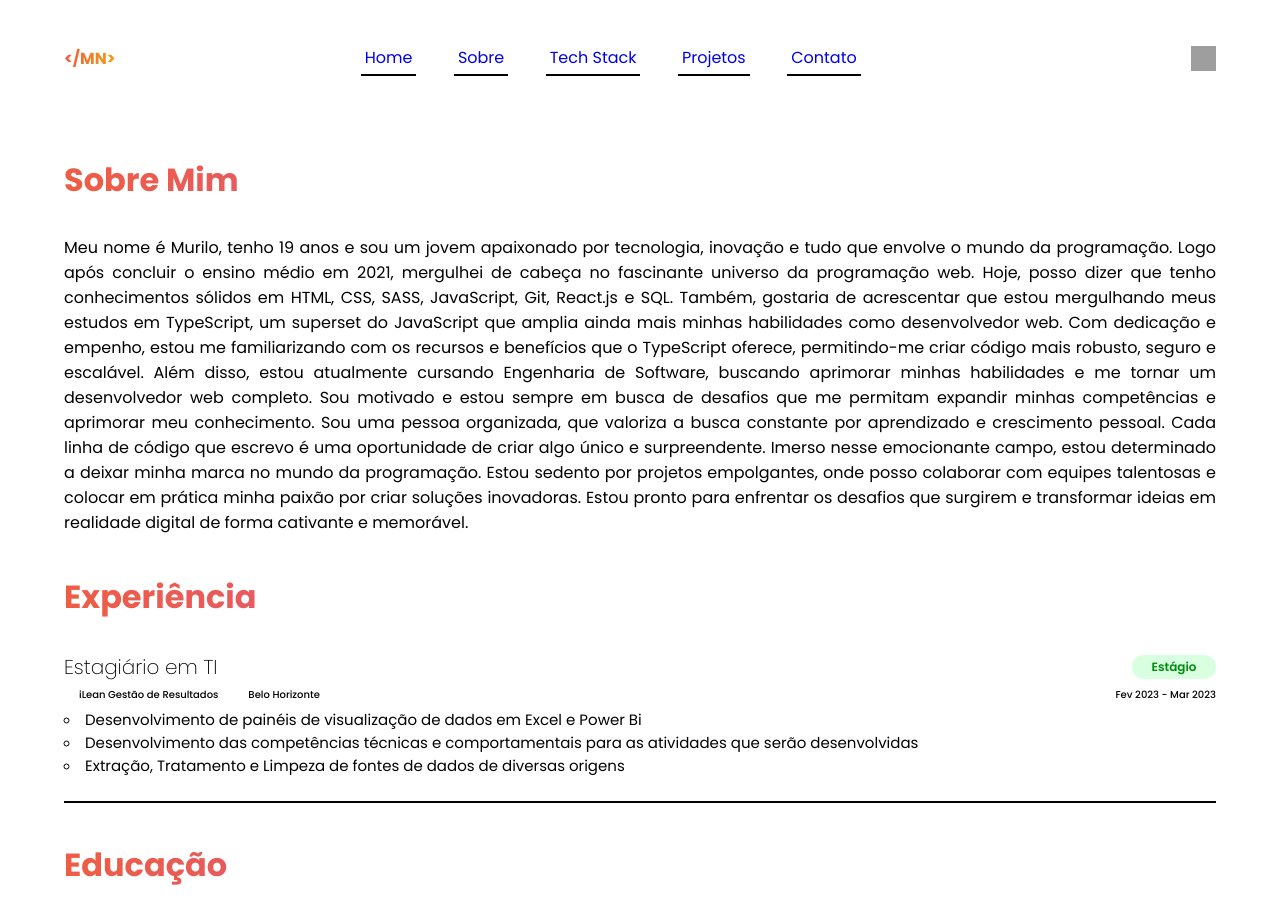
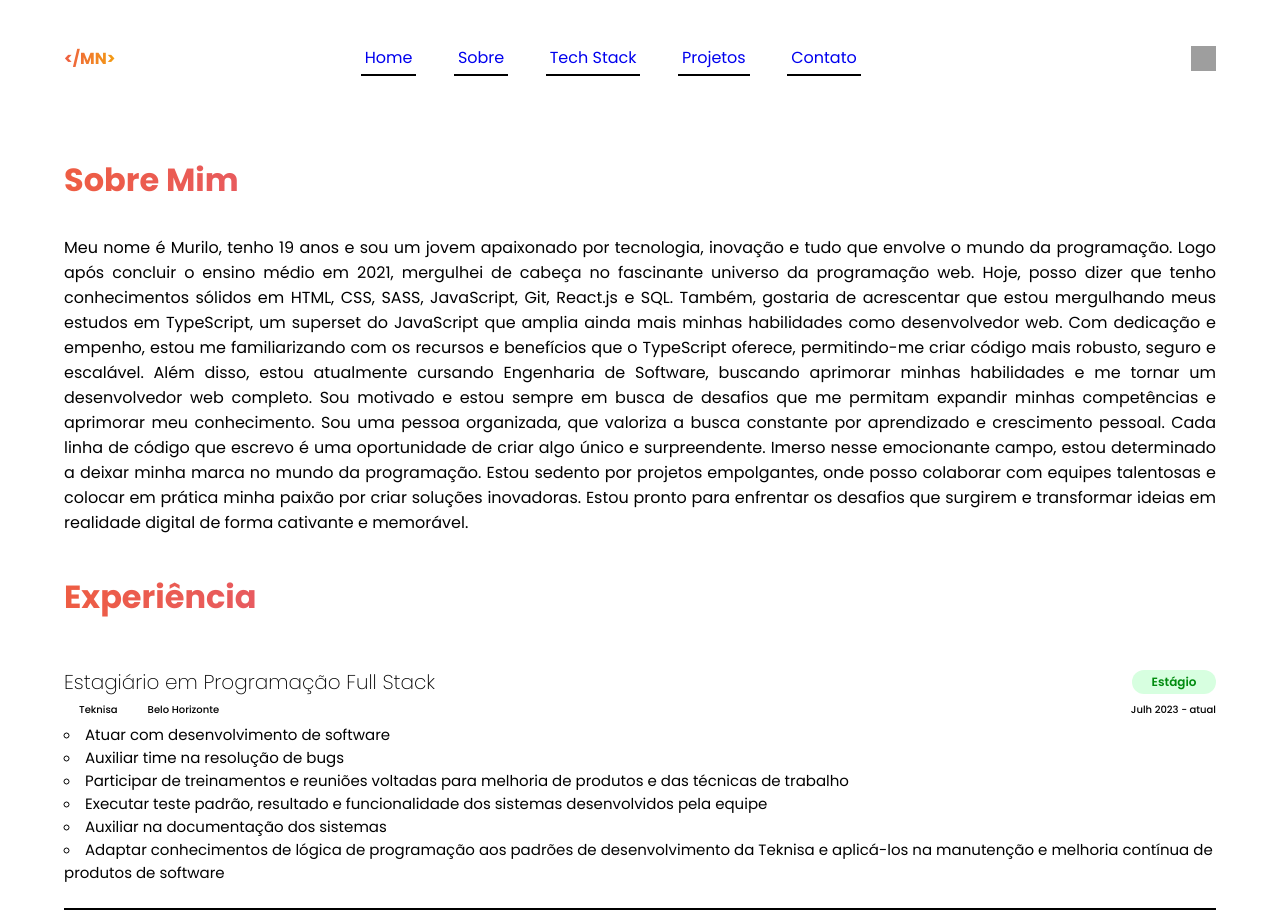
Before and after one commit to murilonicemento/my-portfolio, a React (Vite) app: page /about in a window 1280 px wide. Shown: the top 921 px of the page. Built offline with nearby package versions, Linux system fonts and the light colour scheme; grey boxes are pictures that could not be loaded.

Commit message:
Inclusão nova experiência de trabalho

```diff
--- a/src/pages/About/index.jsx
+++ b/src/pages/About/index.jsx
@@ -44,6 +44,49 @@ export function About() {
           e memorável.
         </p>
         <h1>Experiência</h1>
+        <WorkExperience>
+          <div>
+            <p>Estagiário em Programação Full Stack</p>
+            <p>Estágio</p>
+          </div>
+          <WorkData>
+            <span>
+              <p>
+                <img src={building} alt="Building Icon" />
+                Teknisa
+              </p>
+              <p>
+                <img src={location} alt="Location Icon" />
+                Belo Horizonte
+              </p>
+            </span>
+            <div>
+              <img src={calendar} alt="Calendar Icon" />
+              <p>Julh 2023 - atual</p>
+            </div>
+          </WorkData>
+          <AssignmentsWork>
+            <ul>
+              <li>Atuar com desenvolvimento de software</li>
+              <li>Auxiliar time na resolução de bugs</li>
+              <li>
+                Participar de treinamentos e reuniões voltadas para melhoria de
+                produtos e das técnicas de trabalho
+              </li>
+              <li>
+                Executar teste padrão, resultado e funcionalidade dos sistemas
+                desenvolvidos pela equipe
+              </li>
+              <li>Auxiliar na documentação dos sistemas</li>
+              <li>
+                Adaptar conhecimentos de lógica de programação aos padrões de
+                desenvolvimento da Teknisa e aplicá-los na manutenção e melhoria
+                contínua de produtos de software
+              </li>
+            </ul>
+          </AssignmentsWork>
+          <div className="divider"></div>
+        </WorkExperience>
         <WorkExperience>
           <div>
             <p>Estagiário em TI</p>
--- a/src/pages/About/styled.jsx
+++ b/src/pages/About/styled.jsx
@@ -20,6 +20,7 @@ export const WorkExperience = styled.section`
     display: flex;
     align-items: center;
     justify-content: space-between;
+    padding-top: 15px;
 
     p:first-child {
       font-size: 20px;
```
